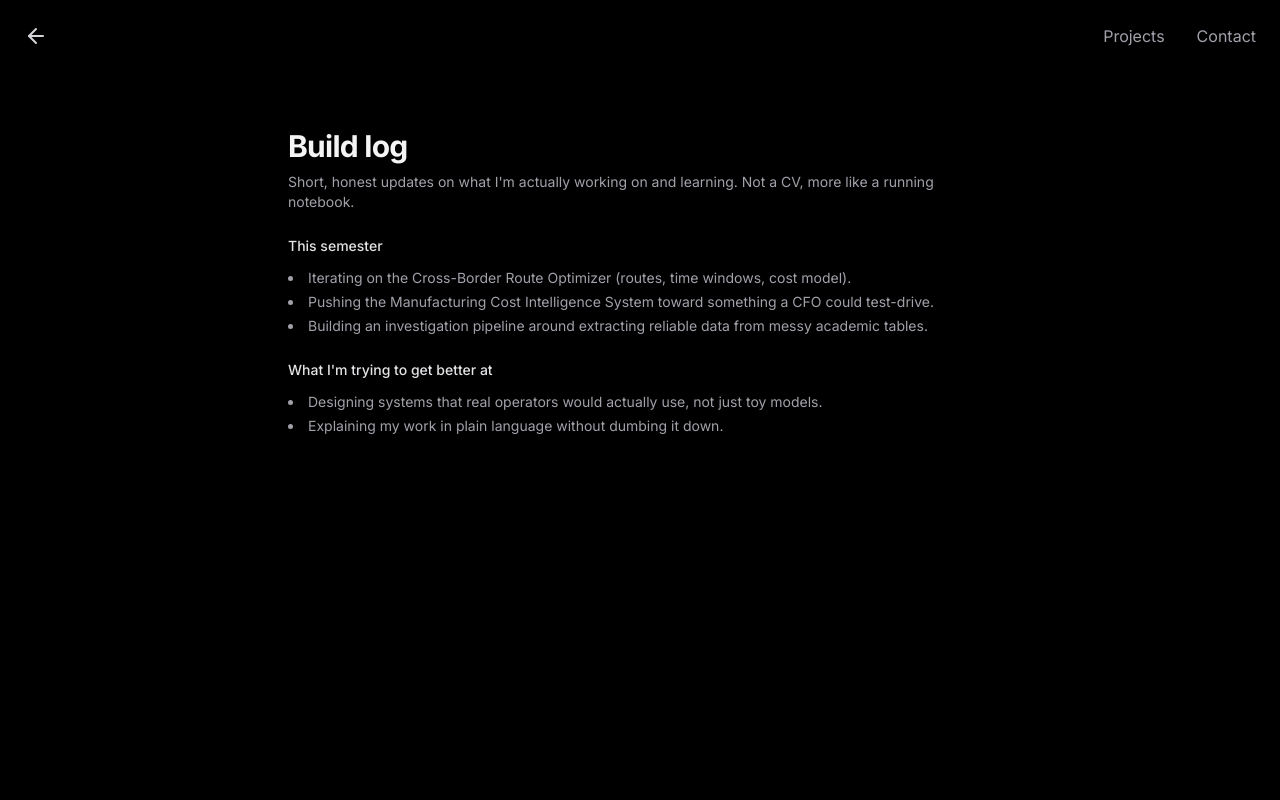
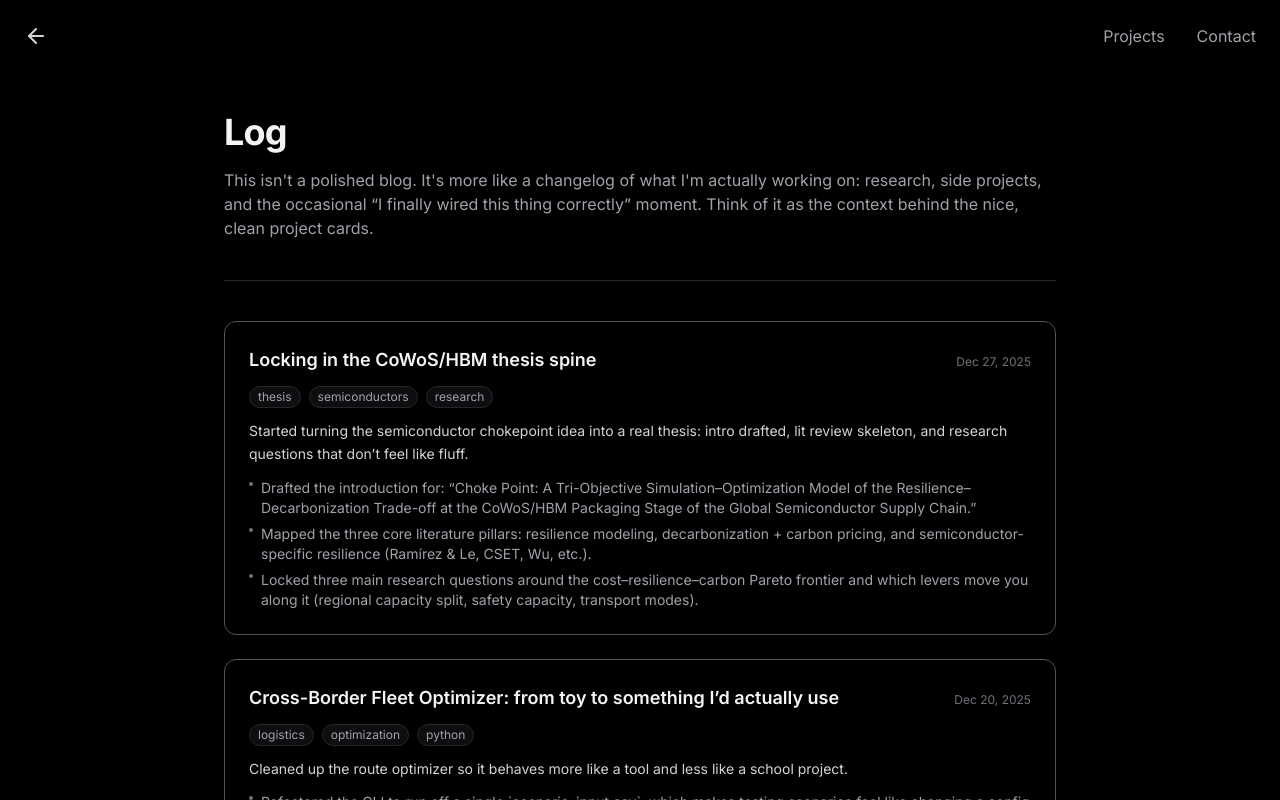
Before and after one commit to benjaminarce-cloud/nextjs-portfolio-pageview-counter, a Next.js app: page /log in a window 1280 px wide. Shown: the top 800 px of the page. Built offline with nearby package versions, Linux system fonts and the light colour scheme; no server answers; what tailwindcss-debug-screens would draw is missing.

Commit message:
Update page.tsx

```diff
--- a/app/log/page.tsx
+++ b/app/log/page.tsx
@@ -1,38 +1,138 @@
+// app/log/page.tsx
+import React from "react";
 import { Navigation } from "../components/nav";
+import { Card } from "../components/card";
+
+type LogItem = {
+  date: string;
+  title: string;
+  summary: string;
+  details: string[];
+  tags?: string[];
+};
+
+const logItems: LogItem[] = [
+  {
+    date: "2025-12-27",
+    title: "Locking in the CoWoS/HBM thesis spine",
+    summary:
+      "Started turning the semiconductor chokepoint idea into a real thesis: intro drafted, lit review skeleton, and research questions that don’t feel like fluff.",
+    details: [
+      "Drafted the introduction for: “Choke Point: A Tri-Objective Simulation–Optimization Model of the Resilience–Decarbonization Trade-off at the CoWoS/HBM Packaging Stage of the Global Semiconductor Supply Chain.”",
+      "Mapped the three core literature pillars: resilience modeling, decarbonization + carbon pricing, and semiconductor-specific resilience (Ramírez & Le, CSET, Wu, etc.).",
+      "Locked three main research questions around the cost–resilience–carbon Pareto frontier and which levers move you along it (regional capacity split, safety capacity, transport modes).",
+    ],
+    tags: ["thesis", "semiconductors", "research"],
+  },
+  {
+    date: "2025-12-20",
+    title: "Cross-Border Fleet Optimizer: from toy to something I’d actually use",
+    summary:
+      "Cleaned up the route optimizer so it behaves more like a tool and less like a school project.",
+    details: [
+      "Refactored the CLI to run off a single `scenario_input.csv`, which makes testing scenarios feel like changing a config instead of clicking through a wizard.",
+      "Hooked OSRM into the pipeline so Texas routes use real road distances and times; Mexico still falls back to straight-line distance (for now).",
+      "Verified that the cost model actually picks non-obvious but cheaper routes when driver time is more expensive than fuel.",
+    ],
+    tags: ["logistics", "optimization", "python"],
+  },
+  {
+    date: "2025-12-15",
+    title: "Inventory Health Dashboard for LATAM goes from idea to daily habit",
+    summary:
+      "Wired together a daily Incorta export, Power Automate, SharePoint, and Power BI so the LATAM team can actually see where inventory risk is.",
+    details: [
+      "Set up a Power Automate flow to catch the daily Incorta email and drop attachments into a structured SharePoint folder.",
+      "Built a Power BI model that compares on-hand stock vs safety stock and classifies each material–country pair as green / yellow / red.",
+      "First round of feedback from the team: they started talking about “reds” and “yellows” instead of forwarding screenshots of spreadsheets.",
+    ],
+    tags: ["powerbi", "supply-chain", "automation"],
+  },
+  {
+    date: "2025-12-10",
+    title: "Reframing this site as a honest lab notebook, not a brochure",
+    summary:
+      "Decided this site should read more like a conversation and less like a LinkedIn summary.",
+    details: [
+      "Rewrote project pages to include three layers: brutally honest story, what actually worked / broke, and a technical appendix for people who care about the plumbing.",
+      "Added this Log as a lightweight place to track what I’m actually doing, not just what is ‘finished’ enough to show as a project.",
+      "Started treating each update as a mini commit to the long-term story (MIT, process engineering, and semi supply chains).",
+    ],
+    tags: ["meta", "portfolio"],
+  },
+];
 
 export default function LogPage() {
   return (
     <div className="relative pb-16">
       <Navigation />
-
-      <main className="px-6 pt-20 mx-auto max-w-3xl lg:px-8 md:pt-24 lg:pt-32 space-y-6">
-        <header className="space-y-2">
-          <h1 className="text-3xl font-bold tracking-tight text-zinc-100">
-            Build log
+      <div className="px-6 pt-20 mx-auto space-y-10 max-w-4xl lg:px-8 md:pt-24 lg:pt-28">
+        {/* Header */}
+        <header className="space-y-4">
+          <h1 className="text-3xl font-bold tracking-tight text-zinc-100 sm:text-4xl">
+            Log
           </h1>
-          <p className="text-sm text-zinc-400">
-            Short, honest updates on what I&apos;m actually working on and learning.
-            Not a CV, more like a running notebook.
+          <p className="text-sm text-zinc-400 sm:text-base leading-relaxed">
+            This isn&apos;t a polished blog. It&apos;s more like a changelog of what I&apos;m
+            actually working on: research, side projects, and the occasional
+            “I finally wired this thing correctly” moment. Think of it as the
+            context behind the nice, clean project cards.
           </p>
         </header>
 
-        <section className="space-y-3 text-sm text-zinc-300">
-          <h2 className="text-zinc-200 font-medium">This semester</h2>
-          <ul className="list-disc list-inside space-y-1 text-zinc-400">
-            <li>Iterating on the Cross-Border Route Optimizer (routes, time windows, cost model).</li>
-            <li>Pushing the Manufacturing Cost Intelligence System toward something a CFO could test-drive.</li>
-            <li>Building an investigation pipeline around extracting reliable data from messy academic tables.</li>
-          </ul>
-        </section>
+        <div className="w-full h-px bg-zinc-800" />
 
-        <section className="space-y-3 text-sm text-zinc-300">
-          <h2 className="text-zinc-200 font-medium">What I&apos;m trying to get better at</h2>
-          <ul className="list-disc list-inside space-y-1 text-zinc-400">
-            <li>Designing systems that real operators would actually use, not just toy models.</li>
-            <li>Explaining my work in plain language without dumbing it down.</li>
-          </ul>
-        </section>
-      </main>
+        {/* Entries */}
+        <div className="space-y-6">
+          {logItems.map((item) => (
+            <Card key={item.date}>
+              <article className="p-4 md:p-6 space-y-3">
+                <div className="flex items-baseline justify-between gap-4">
+                  <h2 className="text-lg font-semibold text-zinc-100">
+                    {item.title}
+                  </h2>
+                  <time
+                    className="text-xs text-zinc-500 whitespace-nowrap"
+                    dateTime={item.date}
+                  >
+                    {new Date(item.date).toLocaleDateString(undefined, {
+                      year: "numeric",
+                      month: "short",
+                      day: "2-digit",
+                    })}
+                  </time>
+                </div>
+
+                {item.tags && item.tags.length > 0 && (
+                  <div className="flex flex-wrap gap-2 text-xs">
+                    {item.tags.map((tag) => (
+                      <span
+                        key={tag}
+                        className="rounded-full border border-zinc-800 bg-zinc-900/60 px-2 py-0.5 text-zinc-400"
+                      >
+                        {tag}
+                      </span>
+                    ))}
+                  </div>
+                )}
+
+                <p className="text-sm text-zinc-300 leading-relaxed">
+                  {item.summary}
+                </p>
+
+                <ul className="mt-2 space-y-1.5 text-sm text-zinc-400">
+                  {item.details.map((line, i) => (
+                    <li key={i} className="flex gap-2">
+                      <span className="mt-1 h-1 w-1 rounded-full bg-zinc-500 shrink-0" />
+                      <span>{line}</span>
+                    </li>
+                  ))}
+                </ul>
+              </article>
+            </Card>
+          ))}
+        </div>
+      </div>
     </div>
   );
 }
```
